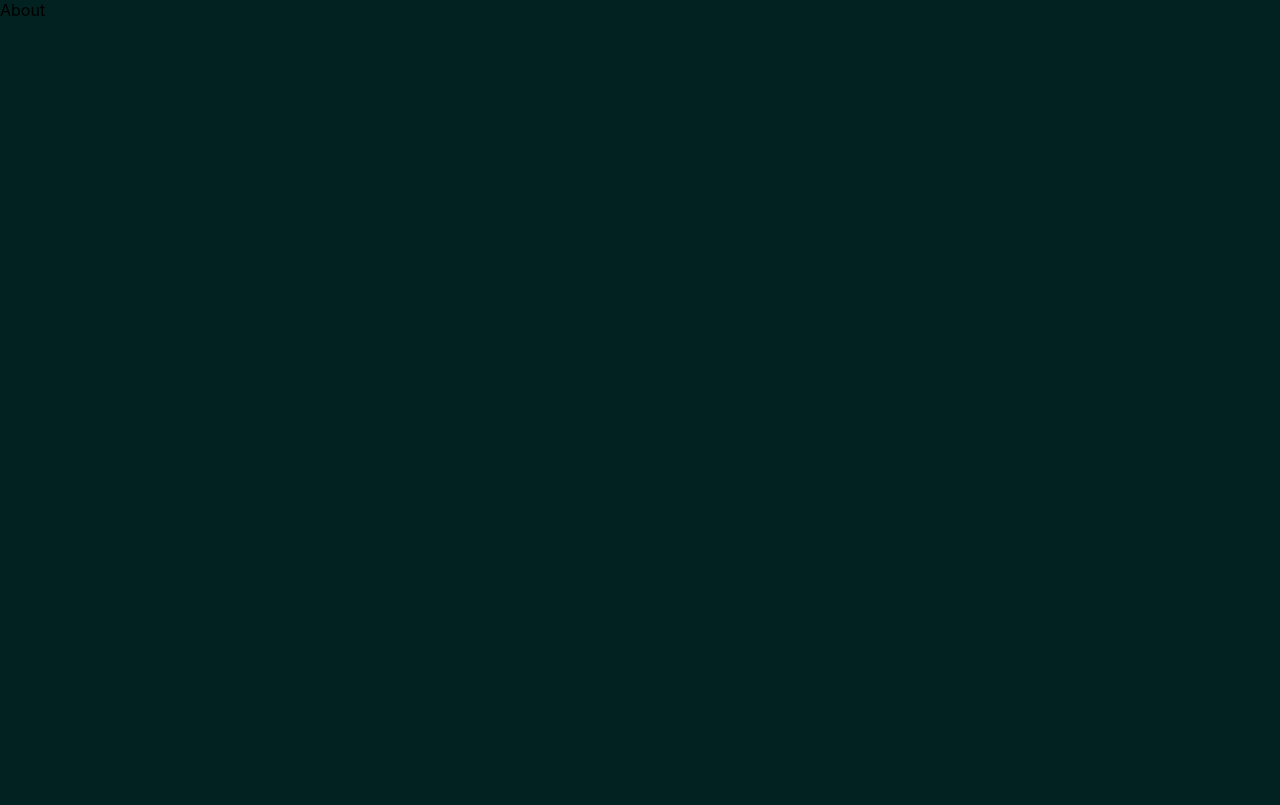
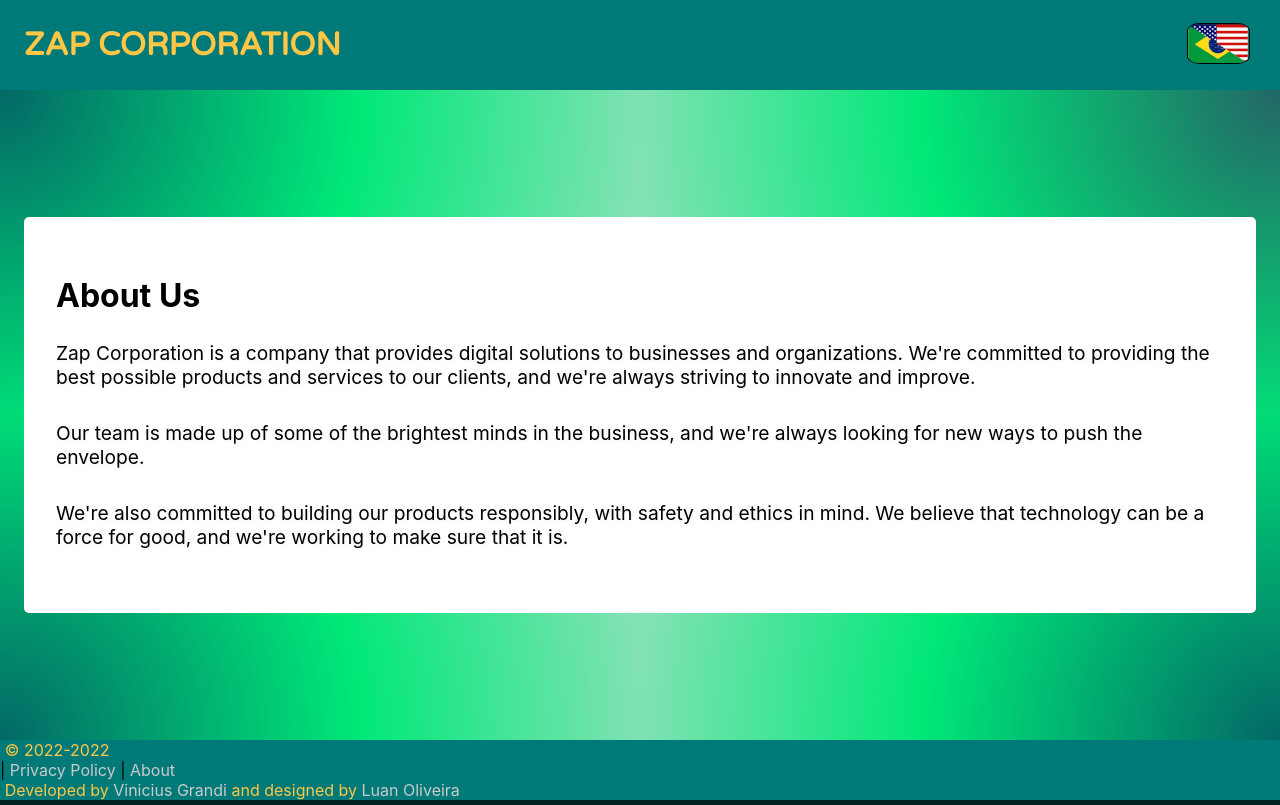
Before and after one commit to vinicius-grandi/ZapCorporation, a React (Create React App) app: page /about in a window 1280 px wide. Built offline with nearby package versions, Linux system fonts and the light colour scheme.

Commit message:
finishing development

```diff
--- a/src/App.tsx
+++ b/src/App.tsx
@@ -1,19 +1,21 @@
 import React from 'react';
 import { BrowserRouter as Router, Routes, Route } from 'react-router-dom';
+import Footer from './components/Footer';
+import Header from './components/Header';
 import About from './pages/About';
 import Home from './pages/Home';
 import PrivacyPolicy from './pages/PrivacyPolicy';
-import TermsOfService from './pages/TermsOfService';
 
 function App() {
   return (
     <Router>
+      <Header />
       <Routes>
         <Route path="/" element={<Home />} />
-        <Route path="/tos" element={<TermsOfService />} />
         <Route path="/privacy-policy" element={<PrivacyPolicy />} />
         <Route path="/about" element={<About />} />
       </Routes>
+      <Footer />
     </Router>
   );
 }
--- a/src/components/Footer.tsx
+++ b/src/components/Footer.tsx
@@ -1,7 +1,7 @@
-import React from "react";
-import { useTranslation } from "react-i18next";
+import React from 'react';
+import { useTranslation } from 'react-i18next';
 import { Link } from 'react-router-dom';
-import styled from "styled-components";
+import styled from 'styled-components';
 
 const StyledFooter = styled.footer`
   background-color: #007a78;
@@ -21,6 +21,16 @@ const StyledFooter = styled.footer`
       color: #f1cd78;
     }
   }
+  ul {
+    list-style: none;
+    margin: 0;
+    padding: 0;
+  }
+  p,
+  li {
+    width: fit-content;
+    display: inline;
+  }
 `;
 
 function Footer() {
@@ -28,21 +38,28 @@ function Footer() {
   return (
     <StyledFooter>
       <p>{`© 2022-${new Date().getFullYear()}`}</p>
+      <ul
+        onClick={() =>
+          setTimeout(() => window.scroll({ top: 0, behavior: 'smooth' }), 200)
+        }
+      >
+        <li>
+          | <Link to="/privacy-policy">{t('footer.first')}</Link> |{' '}
+        </li>
+        <li>
+          <Link to="/about">{t('footer.second')}</Link>
+        </li>
+      </ul>
       <p>
-        | <Link to="/tos">Terms of Service</Link> |{" "}
-        <Link to="/privacy-policy">Privacy Policy</Link> |{" "}
-        <Link to="/about">About</Link>{" "}
-      </p>
-      <p>
-        {t("footer.part1") + " "}
+        {t('footer.part1') + ' '}
         <a
           href="https://github.com/vinicius-grandi"
           target="_blank"
           rel="noreferrer"
         >
-          {"Vinicius Grandi "}
+          {'Vinicius Grandi '}
         </a>
-        {t("footer.part2") + " "}
+        {t('footer.part2') + ' '}
         <a
           href="https://github.com/Luan-0liveira"
           target="_blank"
--- a/src/index.css
+++ b/src/index.css
@@ -15,4 +15,9 @@ body {
   height: 100%;
   display: flex;
   flex-direction: column;
+  white-space: pre-line;
 }
+
+h1 {
+  font-size: 2rem;
+}
--- a/src/pages/About.tsx
+++ b/src/pages/About.tsx
@@ -1,8 +1,17 @@
 import React from 'react';
+import { Section } from './PrivacyPolicy';
+import { StyledMain } from '../components/Main';
+import { useTranslation } from 'react-i18next';
 
 function About() {
+  const { t } = useTranslation();
   return (
-    <div>About</div>
+    <StyledMain>
+      <Section>
+        <h1>{t('about.title')}</h1>
+        {t<string, string[]>('about.paragraphs', { returnObjects: true }).map((p, i) => <p key={i}>{p}</p>)}
+      </Section>
+    </StyledMain>
   );
 }
 
--- a/src/pages/PrivacyPolicy.tsx
+++ b/src/pages/PrivacyPolicy.tsx
@@ -2,10 +2,8 @@ import React, { createElement, useRef } from 'react';
 import { useTranslation } from 'react-i18next';
 import { StyledMain } from '../components/Main';
 import styled from 'styled-components';
-import Header from '../components/Header';
-import Footer from '../components/Footer';
 
-const Section = styled.section`
+export const Section = styled.section`
   background-color: white;
   padding: 2rem;
   border-radius: 5px;
@@ -21,7 +19,6 @@ function PrivacyPolicy() {
 
   return (
     <>
-      <Header />
       <StyledMain style={{ paddingTop: 0 }}>
         <Section>
           {Object.keys(
@@ -73,7 +70,6 @@ function PrivacyPolicy() {
           ))}
         </Section>
       </StyledMain>
-      <Footer />
     </>
   );
 }
--- a/src/translate/languages/en.ts
+++ b/src/translate/languages/en.ts
@@ -34,9 +34,9 @@ const messages = {
               'Affiliate',
               ' means an entity that controls, is controlled by or is under common control with a party, where "control" means ownership of 50% or more of the shares, equity interest or other securities entitled to vote for election of directors or other managing authority.',
               'Application',
-              ' means the software program provided by the Company downloaded by You on any electronic device, named ZapCorporation',
+              ' means the software program provided by the Company downloaded by You on any electronic device, named Zap Corporation',
               'Company',
-              ' (referred to as either "the Company", "We", "Us" or "Our" in this Agreement) refers to ZapCorporation.',
+              ' (referred to as either "the Company", "We", "Us" or "Our" in this Agreement) refers to Zap Corporation.',
               'Country',
               ' refers to: Brazil',
               'Device',
@@ -198,14 +198,20 @@ const messages = {
             p: 'If you have any questions about this Privacy Policy, You can contact us:',
           },
           {
-            ul: [
-              'By email: ',
-              'viniciusggrandi@gmail.com',
-            ],
+            ul: ['By email: ', 'viniciusggrandi@gmail.com'],
           },
         ],
       },
+      about: {
+        title: 'About Us',
+        paragraphs: [
+        "Zap Corporation is a company that provides digital solutions to businesses and organizations. We're committed to providing the best possible products and services to our clients, and we're always striving to innovate and improve.",
+        "Our team is made up of some of the brightest minds in the business, and we're always looking for new ways to push the envelope.",
+        "We're also committed to building our products responsibly, with safety and ethics in mind. We believe that technology can be a force for good, and we're working to make sure that it is.",
+      ]},
       footer: {
+        first: 'Privacy Policy',
+        second: 'About',
         part1: 'Developed by',
         part2: 'and designed by',
       },
--- a/src/translate/languages/pt.ts
+++ b/src/translate/languages/pt.ts
@@ -3,7 +3,7 @@ const messages = {
     translations: {
       home: {
         titles: {
-                    section: 'Novidades'
+          section: 'Novidades',
         },
         messages: {
           bot: 'Este bot é capaz de te entregar resultados dos jogos de futebol ocorrendo no momento via WhatsApp por apenas R$0.99!',
@@ -34,9 +34,9 @@ const messages = {
               'Afiliado',
               ' significa uma entidade que controla, é controlada ou está sob controle comum com uma parte, onde "controle" significa propriedade de 50% ou mais das ações, participação acionária ou outros valores mobiliários com direito a voto para eleição de diretores ou outra autoridade administrativa.',
               'Aplicação',
-                    ' significa o programa de software fornecido pela Empresa baixado por Você em qualquer dispositivo eletrônico, denominado ZapCorporation',
+              ' significa o programa de software fornecido pela Empresa baixado por Você em qualquer dispositivo eletrônico, denominado Zap Corporation',
               'Companhia',
-                    ' (referido como "a Empresa", "Nós", "Nós" ou "Nosso" neste Contrato) se refere à ZapCorporation.',
+              ' (referido como "a Empresa", "Nós", "Nós" ou "Nosso" neste Contrato) se refere à Zap Corporation.',
               'País',
               ' se refere ao: Brazil',
               'Dispositivo',
@@ -58,7 +58,7 @@ const messages = {
           { h2: 'Tipos de dados coletados' },
           { h3: 'Dados Pessoais' },
           {
-                  p: 'Ao usar nosso serviço, podemos solicitar que você nos forneça certas informações de identificação pessoal que podem ser usadas para entrar em contato ou identificá -lo.Informações pessoalmente identificáveis podem incluir, mas não se limitam a:',
+            p: 'Ao usar nosso serviço, podemos solicitar que você nos forneça certas informações de identificação pessoal que podem ser usadas para entrar em contato ou identificá -lo. Informações pessoalmente identificáveis podem incluir, mas não se limitam a:',
           },
           { ul: ['Número de telefone', ' - Dados de uso'] },
           { h3: 'Dados de uso' },
@@ -66,7 +66,7 @@ const messages = {
             p: 'Os dados de uso são coletados automaticamente ao usar o serviço.',
           },
           {
-                  p: "Os dados de uso podem incluir informações como o endereço do protocolo da Internet do seu dispositivo (por exemplo, endereço IP), tipo de navegador, versão do navegador, as páginas do nosso serviço que você visita, a hora e a data da sua visita, o tempo gasto nas páginas, identificadores de dispositivo únicos e o diagnóstico de dados.",
+            p: 'Os dados de uso podem incluir informações como o endereço do protocolo da Internet do seu dispositivo (por exemplo, endereço IP), tipo de navegador, versão do navegador, as páginas do nosso serviço que você visita, a hora e a data da sua visita, o tempo gasto nas páginas, identificadores de dispositivo únicos e o diagnóstico de dados.',
           },
           {
             p: 'Quando você acessa o serviço por ou por meio de um dispositivo móvel, podemos coletar determinadas informações automaticamente, incluindo, entre outrosSistema operacional, o tipo de navegador da Internet móvel que você usa, identificadores de dispositivos exclusivos e outros dados de diagnóstico.',
@@ -83,11 +83,11 @@ const messages = {
               'Para fornecer e manter nosso serviço',
               ', inclusive para monitorar o uso do nosso serviço.',
               'Para gerenciar sua conta:',
-                    ' para gerenciar seu registro como usuário do serviço.Os dados pessoais que você fornece podem fornecer acesso a diferentes funcionalidades do serviço que estão disponíveis como usuário registrado. ',
+              ' para gerenciar seu registro como usuário do serviço. Os dados pessoais que você fornece podem fornecer acesso a diferentes funcionalidades do serviço que estão disponíveis como usuário registrado. ',
               'Para o desempenho de um contrato:',
               ' O desenvolvimento, conformidade e empreendimento do contrato de compra para os produtos, itens ou serviços que você comprou ou de qualquer outro contrato conosco através do serviço.',
               'Para entrar em contato com você:',
-                    " Para entrar em contato com você por e -mail, chamadas telefônicas, SMS ou outras formas equivalentes de comunicação eletrônica, como as notificações de push de um aplicativo móvel sobre atualizações ou comunicações informativas relacionadas às funcionalidades, produtos ou serviços contratados, incluindo as atualizações de segurança, quando necessário ou razoável para sua implementação.",
+              ' Para entrar em contato com você por e -mail, chamadas telefônicas, SMS ou outras formas equivalentes de comunicação eletrônica, como as notificações de push de um aplicativo móvel sobre atualizações ou comunicações informativas relacionadas às funcionalidades, produtos ou serviços contratados, incluindo as atualizações de segurança, quando necessário ou razoável para sua implementação.',
               'Para te prover',
               ' notícias, Ofertas especiais e informações gerais sobre outros bens, serviços e eventos que oferecemos que são semelhantes aos que você já comprou ou perguntou, a menos que tenha optado por não receber essas informações.',
               'Para gerenciar seus pedidos:',
@@ -108,7 +108,7 @@ const messages = {
               'Para transferências de negócios:',
               ' Podemos compartilhar ou transferir suas informações pessoais relacionadas a ou durante negociações de qualquer fusão, venda de ativos da empresa, financiamento ou aquisição de toda ou parte de nossos negócios para outra empresa.',
               'Com Afiliados:',
-                    ' Podemos compartilhar suas informações com nossas afiliadas; nesse caso, exigiremos que esses afiliados honrem essa Política de Privacidade.As afiliadas incluem nossa empresa controladora e quaisquer outras subsidiárias, parceiros de joint-venture ou outras empresas que controlamos ou que estejam sob controle comum conosco.',
+              ' Podemos compartilhar suas informações com nossas afiliadas; nesse caso, exigiremos que esses afiliados honrem essa Política de Privacidade. As afiliadas incluem nossa empresa controladora e quaisquer outras subsidiárias, parceiros de joint-venture ou outras empresas que controlamos ou que estejam sob controle comum conosco.',
               'Com parceiros de negócios:',
               ' Podemos compartilhar suas informações com nossos parceiros de negócios para oferecer determinados produtos, serviços ou promoções.',
               'Com outros usuários:',
@@ -119,23 +119,25 @@ const messages = {
           },
           { h2: 'Retenção de seus dados pessoais' },
           {
-                  p: 'A Companhia manterá seus dados pessoais apenas pelo tempo necessário para os fins estabelecidos nesta Política de Privra.Manteremos e usaremos seus dados pessoais na medida necessária para cumprir nossas obrigações legais (por exemplo, se formos obrigados a manter seus dados para cumprir as leis aplicáveis), resolver disputas e fazer cumprir nossos acordos e políticas legais.',
+            p: 'A Companhia manterá seus dados pessoais apenas pelo tempo necessário para os fins estabelecidos nesta Política de Privacidade. Manteremos e usaremos seus dados pessoais na medida necessária para cumprir nossas obrigações legais (por exemplo, se formos obrigados a manter seus dados para cumprir as leis aplicáveis), resolver disputas e fazer cumprir nossos acordos e políticas legais.',
           },
           {
-P: 'A empresa também manterá dados de uso para fins de análise interna.Os dados de uso geralmente são retidos por um período mais curto, exceto quando esses dados são usados para fortalecer a segurança ou melhorar a funcionalidade de nosso serviço, ou somos legalmente obrigados a manter esses dados por períodos mais longos. ',                },
-{h2: 'Transferência de seus dados pessoais'},                {
-                  p: "Suas informações, incluindo dados pessoais, são processadas nos escritórios operacionais da empresa e em outros locais onde estão localizadas as partes envolvidas no processamento.Isso significa que essas informações podem ser transferidas para - e mantidos em computadores localizados fora do seu estado, província, país ou outra jurisdição governamental, onde as leis de proteção de dados podem diferir do que as de sua jurisdição.",
+            P: 'A empresa também manterá dados de uso para fins de análise interna. Os dados de uso geralmente são retidos por um período mais curto, exceto quando esses dados são usados para fortalecer a segurança ou melhorar a funcionalidade de nosso serviço, ou somos legalmente obrigados a manter esses dados por períodos mais longos. ',
+          },
+          { h2: 'Transferência de seus dados pessoais' },
+          {
+            p: 'Suas informações, incluindo dados pessoais, são processadas nos escritórios operacionais da empresa e em outros locais onde estão localizadas as partes envolvidas no processamento. Isso significa que essas informações podem ser transferidas para - e mantidos em computadores localizados fora do seu estado, província, país ou outra jurisdição governamental, onde as leis de proteção de dados podem diferir do que as de sua jurisdição.',
           },
           {
             p: 'Seu consentimento para esta Política de Privacidade, seguida pelo seu envio de tais informações, representa seu contrato a essa transferência.',
           },
           {
-                  p: 'A Companhia tomará todas as etapas razoavelmente necessárias para garantir que seus dados sejam tratados com segurança e de acordo com esta Política de Privragidada e nenhuma transferência de seus dados pessoais ocorrerá para uma organização ou país, a menos que haja controles adequados, incluindo a segurançade seus dados e outras informações pessoais.',
+            p: 'A Companhia tomará todas as etapas razoavelmente necessárias para garantir que seus dados sejam tratados com segurança e de acordo com esta Política de Privacidade e nenhuma transferência de seus dados pessoais ocorrerá para uma organização ou país, a menos que haja controles adequados, incluindo a segurança de seus dados e outras informações pessoais.',
           },
           { h2: 'Divulgação de seus dados pessoais' },
           { h3: 'Transações comerciais' },
           {
-                  p: 'Se a empresa estiver envolvida em uma fusão, aquisição ou venda de ativos, seus dados pessoais poderão ser transferidos.Forneceremos aviso prévio antes que seus dados pessoais sejam transferidos e fique sujeito a uma Política de Privacidade diferente.',
+            p: 'Se a empresa estiver envolvida em uma fusão, aquisição ou venda de ativos, seus dados pessoais poderão ser transferidos. Forneceremos aviso prévio antes que seus dados pessoais sejam transferidos e fique sujeito a uma Política de Privacidade diferente.',
           },
           { h3: 'Aplicação da lei' },
           {
@@ -161,20 +163,20 @@ P: 'A empresa também manterá dados de uso para fins de análise interna.Os dad
           },
           { h2: 'Segurança de seus dados pessoais' },
           {
-                  p: 'A segurança de seus dados pessoais é importante para nós, mas lembre -se de que nenhum método de transmissão pela Internet ou método de armazenamento eletrônico é 100% seguro.Embora nos esforcemos para usar meios comercialmente aceitáveis para proteger seus dados pessoais, não podemos garantir sua segurança absoluta.',
+            p: 'A segurança de seus dados pessoais é importante para nós, mas lembre -se de que nenhum método de transmissão pela Internet ou método de armazenamento eletrônico é 100% seguro. Embora nos esforcemos para usar meios comercialmente aceitáveis para proteger seus dados pessoais, não podemos garantir sua segurança absoluta.',
           },
         ],
-              "Privacidade das crianças": [
+        'Privacidade das crianças': [
           {
-                  p: 'Nosso serviço não aborda ninguém com menos de 13 anos. Não coletamos conscientemente informações de identificação pessoal de ninguém com menos de 13 anos. Se você é pai ou responsável e sabe que seu filho nos forneceu dados pessoais, por favor, por favorContate-Nos.Se percebermos que coletamos dados pessoais de qualquer pessoa com menos de 13 anos sem verificação do consentimento dos pais, tomamos medidas para remover essas informações de nossos servidores.',
+            p: 'Nosso serviço não aborda ninguém com menos de 13 anos. Não coletamos conscientemente informações de identificação pessoal de ninguém com menos de 13 anos. Se você é pai ou responsável e sabe que seu filho nos forneceu dados pessoais, por favor, por favorContate-Nos. Se percebermos que coletamos dados pessoais de qualquer pessoa com menos de 13 anos sem verificação do consentimento dos pais, tomamos medidas para remover essas informações de nossos servidores.',
           },
           {
-                  p: "Se precisarmos confiar no consentimento como base legal para o processamento de suas informações e seu país exigir o consentimento dos pais, podemos exigir o consentimento de seus pais antes de coletar e usar essas informações.",
+            p: 'Se precisarmos confiar no consentimento como base legal para o processamento de suas informações e seu país exigir o consentimento dos pais, podemos exigir o consentimento de seus pais antes de coletar e usar essas informações.',
           },
         ],
         'Links para outros sites': [
           {
-                  p: "Nosso serviço pode conter links para outros sites que não são operados por nós.Se você clicar em um link de terceiros, será direcionado para o site desse terceiro.Aconselhamos fortemente que você revise a Política de Privragidada de todos os sites que você visita.",
+            p: 'Nosso serviço pode conter links para outros sites que não são operados por nós. Se você clicar em um link de terceiros, será direcionado para o site desse terceiro. Aconselhamos fortemente que você revise a Política de Privacidade de todos os sites que você visita.',
           },
           {
             p: 'Não temos controle e não assumimos nenhuma responsabilidade pelo conteúdo, políticas de privacidade ou práticas de sites ou serviços de terceiros.',
@@ -182,13 +184,13 @@ P: 'A empresa também manterá dados de uso para fins de análise interna.Os dad
         ],
         'Mudanças para esta Política de Privacidade': [
           {
-                  p: 'Podemos atualizar nossa Política de Privacidade de tempos em tempos.Notificaremos você sobre quaisquer alterações publicando a nova Política de Privacidade nesta página.',
+            p: 'Podemos atualizar nossa Política de Privacidade de tempos em tempos. Notificaremos você sobre quaisquer alterações publicando a nova Política de Privacidade nesta página.',
           },
           {
             p: 'Avisaremos você por e -mail e/ou um aviso proeminente em nosso serviço, antes da alteração se tornar eficaz e atualizar a data "última atualizada" no topo desta Política de Privacidade.',
           },
           {
-                  p: 'Você é aconselhado a revisar essa Política de Privacidade periodicamente para quaisquer alterações.As alterações nessa Política de Privacidade são eficazes quando são publicadas nesta página.',
+            p: 'Você é aconselhado a revisar essa Política de Privacidade periodicamente para quaisquer alterações. As alterações nessa Política de Privacidade são eficazes quando são publicadas nesta página.',
           },
         ],
         'Contate-nos': [
@@ -196,19 +198,26 @@ P: 'A empresa também manterá dados de uso para fins de análise interna.Os dad
             p: 'Se você tiver alguma dúvida sobre esta Política de Privacidade, entre em contato conosco:',
           },
           {
-                  ul: [
-                    'Por email: ',
-                    'viniciusggrandi@gmail.com',
-                  ],
+            ul: ['Por email: ', 'viniciusggrandi@gmail.com'],
           },
         ],
       },
+      about: {
+        title: 'Sobre',
+        paragraphs: [
+          'A Zap Corporation é uma empresa que fornece soluções digitais para empresas e organizações. Estamos comprometidos em fornecer os melhores produtos e serviços possíveis para nossos clientes, e estamos sempre nos esforçando para inovar e melhorar.',
+          'Nossa equipe é composta por algumas das mentes mais brilhantes do negócio e estamos sempre procurando novas maneiras de inovar.',
+          'Também estamos comprometidos em construir nossos produtos com responsabilidade, com segurança e ética em mente. Acreditamos que a tecnologia pode ser uma força para o bem, e estamos trabalhando para garantir que seja.',
+        ]
+      },
       footer: {
+        first: 'Política de Privacidade',
+        second: 'Sobre',
         part1: 'Desenvolvido por',
         part2: 'e design por',
       },
-        }
-    }
+    },
+  },
 };
 
 export { messages };
```
Also changed, not shown: package.json (+5 -2 lines), src/components/KeyToElement.tsx (deleted, +0 -8 lines), src/pages/Home.tsx (+1 -9 lines), src/pages/TermsOfService.tsx (deleted, +0 -7 lines), 2 other files (tests, documents, lock files or other folders). Lines whose indentation alone changed are shown as unchanged.
